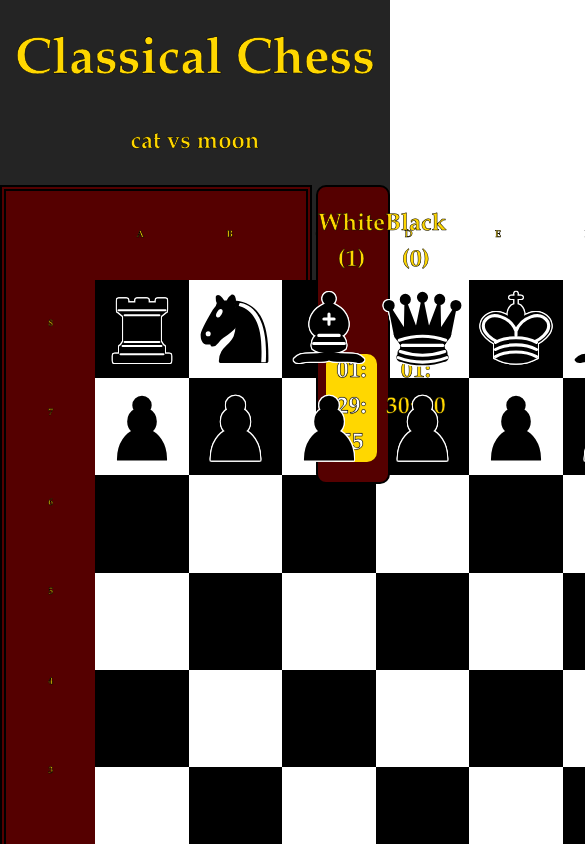
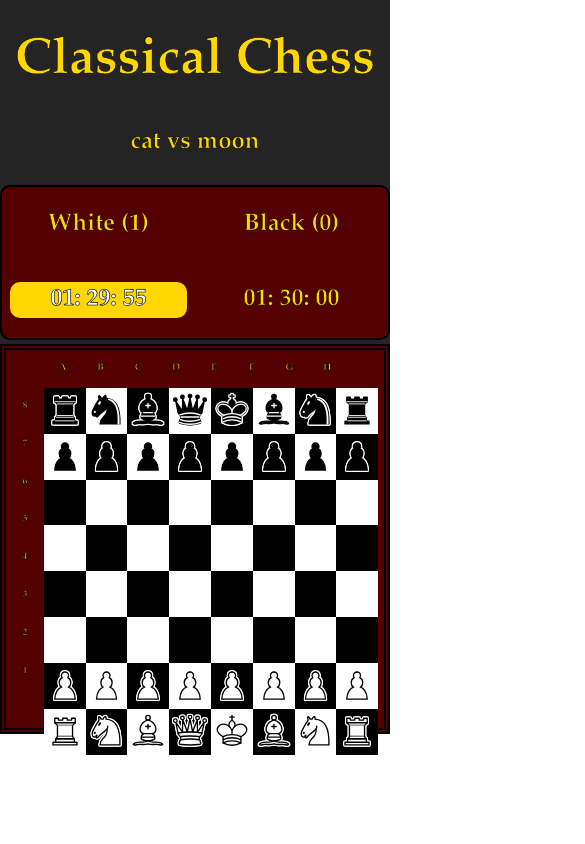
Before and after one commit to ArtemisAaroe/Chess-web-app, a React (Vite) app: page / in a window 390 px wide. Shown: the top 844 px of the page, 585 px wide, since content can reach past the window. Built offline with nearby package versions, Linux system fonts and the light colour scheme.

Commit message:
fix: scalable board nolonger breaks

```diff
--- a/src/components/BoardSquare/BoardSquare.css
+++ b/src/components/BoardSquare/BoardSquare.css
@@ -31,8 +31,8 @@
     top: -50%;
     left: 50%;
     transform: translate(-50%, -50%);
-    width: 10px;
-    height: 10px;
+    width: 30%;
+    height: 30%;
     background: #FFD700;
     border: solid black 2px;
     border-radius: 50%;
--- a/src/components/ChessPage/ChessPage.css
+++ b/src/components/ChessPage/ChessPage.css
@@ -1,21 +1,25 @@
 .board {
     display: grid;
+    width: 100%;
+    aspect-ratio: 1 / 1;
     grid-template-columns: repeat(8, 1fr);
     grid-template-rows: repeat(8, 1fr);
     grid-row: span 8 / span 8;
     grid-column: span 8 / span 8;
     grid-row-start: 2;
-    grid-column-start: 2;
-    max-width: 800px;
+    grid-column-start: 2;;
 
 }
 
 .board-boarder {
     display: grid;
+    width: 100%;
+    aspect-ratio: 1 / 1;
     grid-template-columns: repeat(10, 1fr);
     grid-template-rows: repeat(10, 1fr);
     border: black 6px double;
-    max-width: 1000px;
+    max-height: 100vh;
+    max-width: 100vw;
     min-width: 300px;
     background: #550000;
     grid-area: board;
@@ -23,8 +27,8 @@
 
 .background-in-game {
     display: grid;
-    grid-template-rows: 0.5fr repeat(4, 1fr);
-    grid-template-columns: repeat(5, 1fr);
+    grid-template-columns: repeat(5, auto);
+    grid-template-rows: repeat(5, auto);
     grid-template-areas:
         "game-banner game-banner game-banner game-banner game-banner"
         "board board board clock clock"
@@ -38,8 +42,8 @@
     aspect-ratio: 1 / 1;
     padding: 0;
     display: flex;
-    justify-content: center; /* horizontal center */
-    align-items: center;     /* vertical center */
+    justify-content: center;
+    align-items: center;
     text-align: center;
     line-height: 1;
 }
@@ -54,3 +58,20 @@
 .game-banner {
     grid-area: game-banner;
 }
+
+@media(max-width: 1200px) {
+    .background-in-game {
+        display: grid;
+        width: 100%;
+        max-width: 900px;
+        margin: 0 auto;
+        grid-template-rows: repeat(5, auto);
+        grid-template-columns: 1fr;
+        grid-template-areas:
+            "game-banner"
+            "clock"
+            "board"
+            "board"
+            "board";
+    }
+}
--- a/src/components/ChessPage/ChessPage.tsx
+++ b/src/components/ChessPage/ChessPage.tsx
@@ -135,7 +135,7 @@ export default function ChessPage() {
                     } else {
                         throw console.error(move.to + " read as longer then two digits, but could not be cast to PieceType");
                     }
-                    continue;shapes
+                    continue;
                 }
                 if (!entryTo) {
                     throw console.error(`Invalid move format, expected mistake in .to: ${move}`);
--- a/src/index.css
+++ b/src/index.css
@@ -1,3 +1,8 @@
+*,
+*::before,
+*::after {
+  box-sizing: border-box;
+}
 :root {
   font-family: Inter, system-ui, Avenir, Helvetica, Arial, sans-serif;
   line-height: 1.5;
```
Also changed, not shown: src/components/StopWatch/StopWatch.css (+0 -12 lines).
